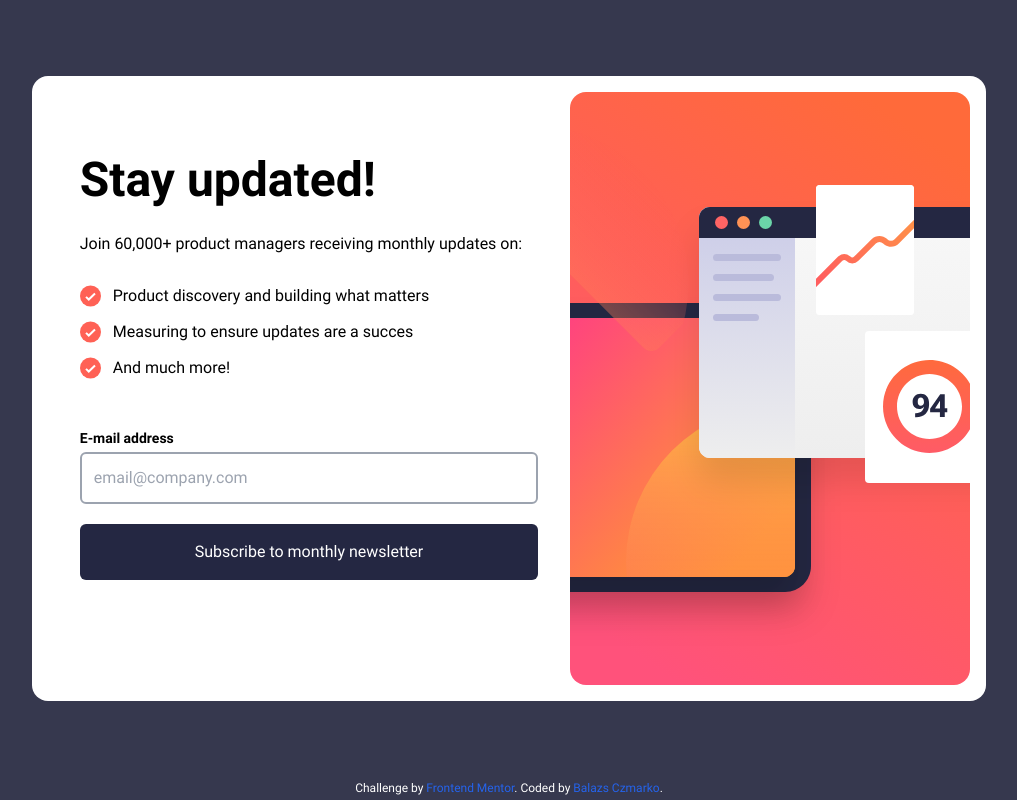
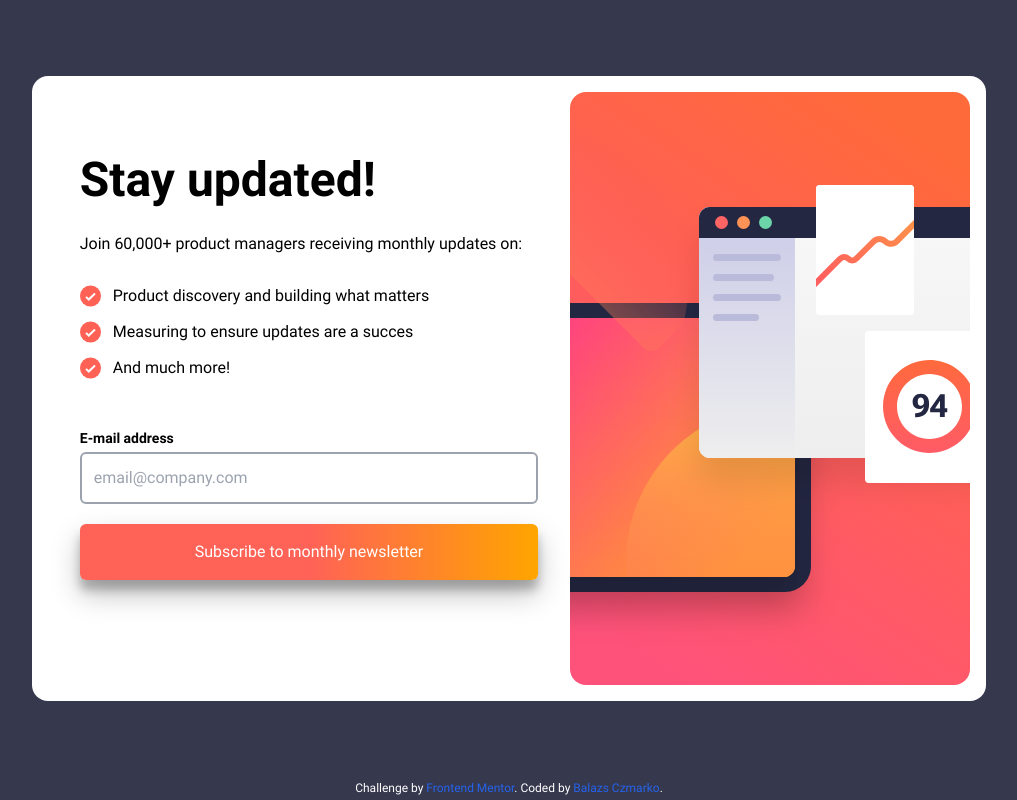
Before and after one commit to czBalazs98/newsletter-sign-up-angular, an Angular app: page / in a window 1280 px wide. In both pictures the pointer is over the button "Subscribe to monthly newsletter". Shown: the whole page, without its empty margins (131-1148 px from the left). Built offline with nearby package versions, Linux system fonts and the light colour scheme.

Commit message:
added hover styles to subscribe button (#4)
* added hover styles to subscribe button

* added hover styles to subscribe button

---------

Co-authored-by: bczmarko <bczmarko@intrend.hu>

```diff
--- a/src/app/components/newsletter-sign-up/newsletter-sign-up.component.html
+++ b/src/app/components/newsletter-sign-up/newsletter-sign-up.component.html
@@ -33,7 +33,7 @@
       />
 
       <button
-        class="w-full bg-dark-slate-grey text-white rounded-md py-4 mt-5"
+        class="subscribe-button w-full bg-dark-slate-grey text-white rounded-md py-4 mt-5"
         (click)="subscribe()"
       >
         Subscribe to monthly newsletter
--- a/src/styles.scss
+++ b/src/styles.scss
@@ -24,3 +24,8 @@ body {
 .bg-dark-slate-grey {
   background-color: $dark-slate-grey;
 }
+
+.subscribe-button:hover {
+  background: linear-gradient(to right, $tomato 50%, orange);
+  box-shadow: rgba(0, 0, 0, 0.25) 0px 14px 28px, rgba(0, 0, 0, 0.22) 0px 10px 10px;
+}
```
Also changed, not shown: src/assets/images/favicon-32x32.png (deleted), 1 other file (tests, documents, lock files or other folders).
